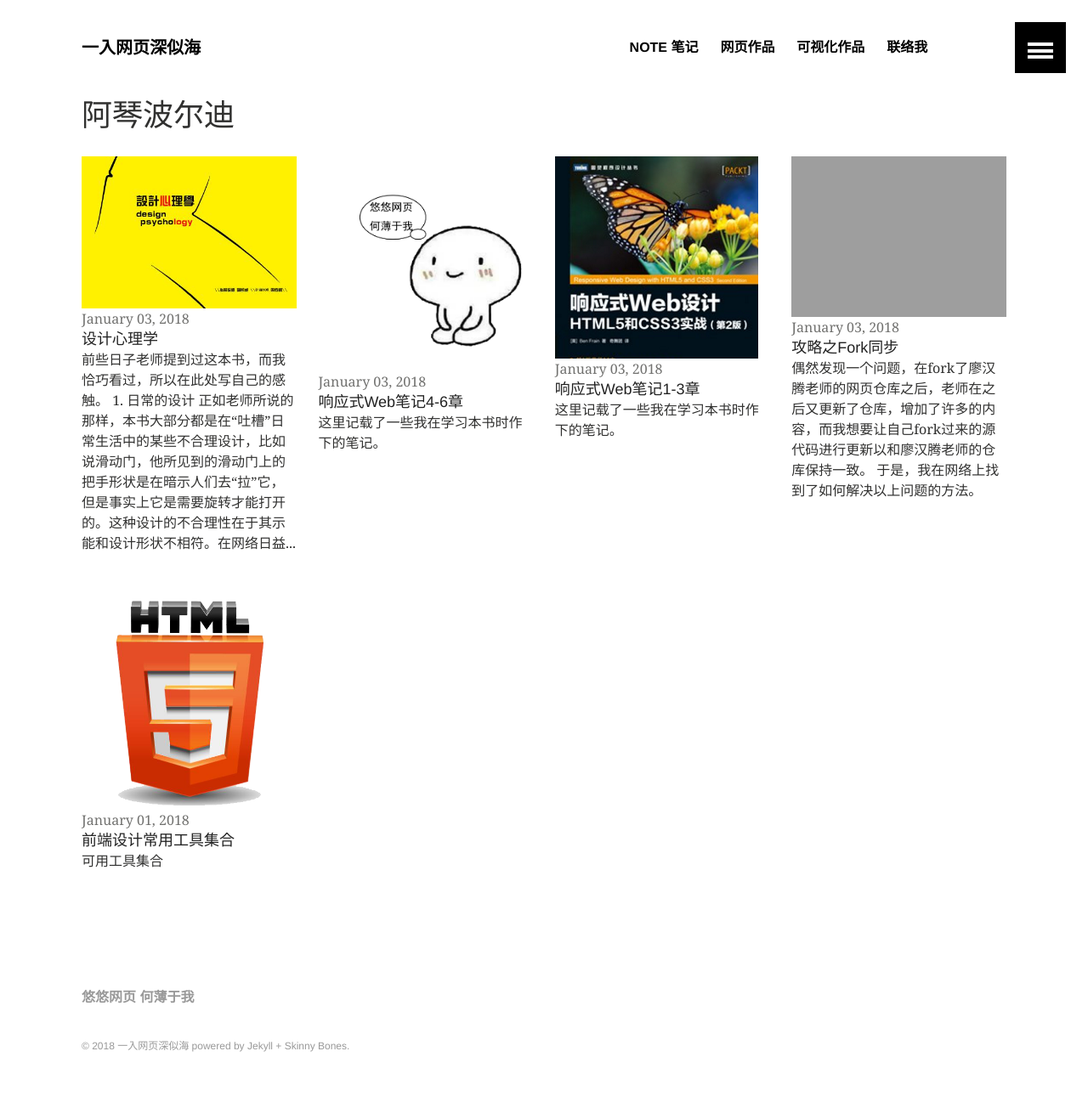
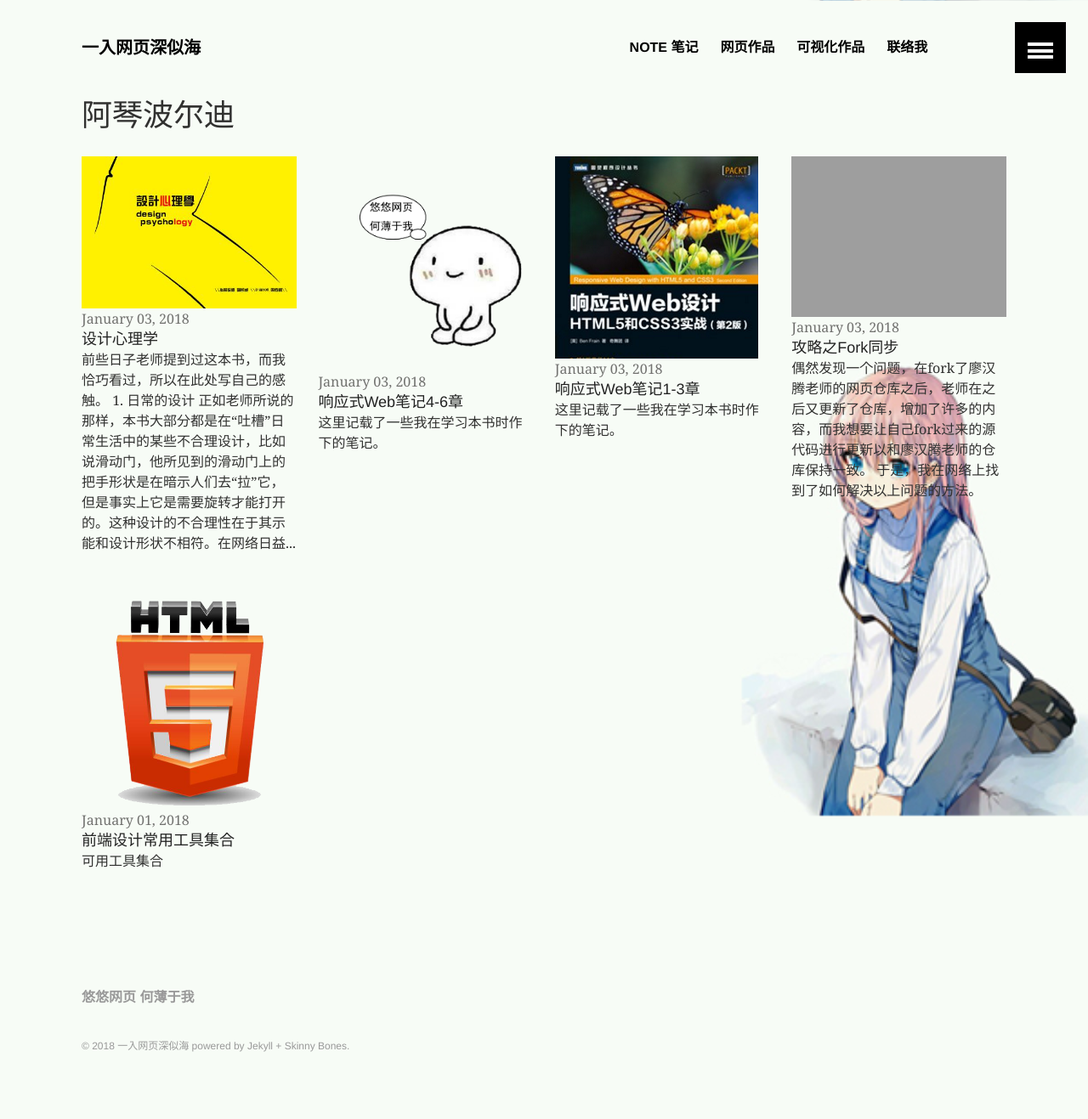
Before and after one commit to Kannroy/Kannroy.github.io, a Jekyll site: the page built from index.md, in a window 1280 px wide. Shown: the whole page at 85% size. Built offline with Jekyll 4.4.1, drawn with Linux system fonts in a browser that asks for light colours.

Commit message:
增加背景图

```diff
--- a/_sass/_base.scss
+++ b/_sass/_base.scss
@@ -9,6 +9,12 @@
 body {
 	font-family: $base-font;
 	color: $text-color;
+    background-image: url(https://Kannroy.github.io/images/sakura.jpg);
+    background-position: center center;
+    background-repeat: no-repeat;
+    background-attachment: fixed;
+    background-size:cover;
+    background-color: $white;
 	@include font-size(16);
 }
 
```
